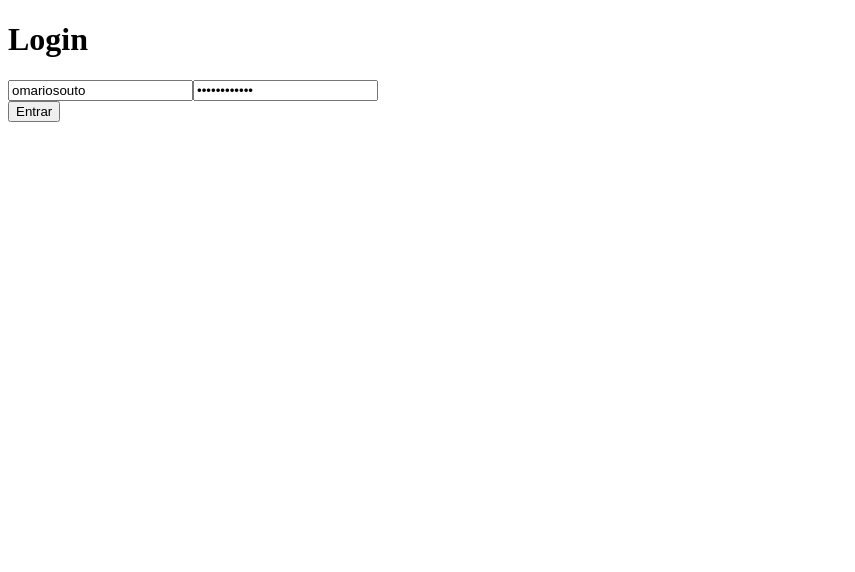
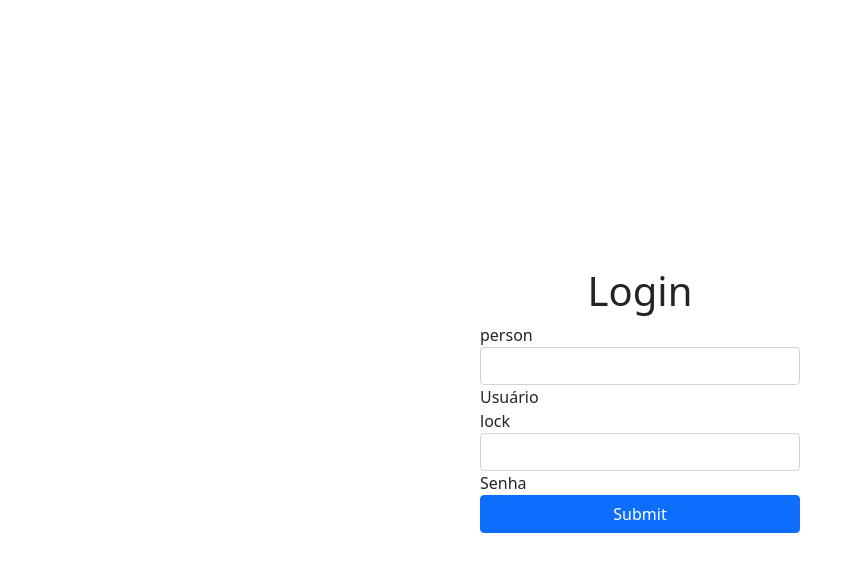
Before and after one commit to rafaeldevcode/panel-next, a Next.js app in the folder frontend/: page /login in a window 1280 px wide. Shown: the top 572 px of the page, without its empty margins (0-855 px from the left). Built offline with nearby package versions, Linux system fonts and the light colour scheme.

Commit message:
<style>: Adicionando parte frontend do painel de login

```diff
--- /dev/null
+++ b/frontend/src/pages/_app.js
@@ -0,0 +1,13 @@
+import Head from 'next/head';
+
+export default function MyApp({ Component, pageProps }) {
+    return (
+        <>
+            <Head>
+                <link rel='stylesheet' href='/assets/css/style.css' />
+                <link rel='stylesheet' href='https://fonts.googleapis.com/icon?family=Material+Icons' />
+            </Head>
+            <Component {...pageProps} />
+        </>
+    )
+}
--- a/frontend/src/pages/login/index.js
+++ b/frontend/src/pages/login/index.js
@@ -1,50 +1,3 @@
-import React from 'react';
-import { useRouter } from 'next/router';
+import LoginScreen from "../../screens/login";
 
-export default function HomeScreen() {
-  const router = useRouter();
-  const [values, setValues] = React.useState({
-    usuario: 'omariosouto',
-    senha: 'safepassword',
-  });
-
-  function handleChange(event) {
-    const fieldValue = event.target.value;
-    const fieldName = event.target.name;
-    setValues((currentValues) => {
-      return {
-        ...currentValues,
-        [fieldName]: fieldValue,
-      };
-    })
-  }
-
-  return (
-    <div>
-      <h1>Login</h1>
-      <form onSubmit={(event) => {
-        event.preventDefault();
-
-        // router.push('/auth-page-static');
-        router.push('/auth-page-ssr');
-      }}>
-        <input
-          placeholder="Usuário" name="usuario"
-          value={values.usuario} onChange={handleChange}
-        />
-        <input
-          placeholder="Senha" name="senha" type="password"
-          value={values.senha} onChange={handleChange}
-        />
-        {/* <pre>
-          {JSON.stringify(values, null, 2)}
-        </pre> */}
-        <div>
-          <button>
-            Entrar
-          </button>
-        </div>
-      </form>
-    </div>
-  );
-}
+export default LoginScreen;
--- /dev/null
+++ b/frontend/src/screens/login/index.js
@@ -0,0 +1,45 @@
+import { useRouter } from "next/router";
+import { useState } from "react";
+
+export default function LoginScreen(){
+    const router = useRouter();
+    const [values, setValues] = useState({
+      usuario: 'omariosouto',
+      senha: 'safepassword',
+    });
+
+    function handleChange(event) {
+      const fieldValue = event.target.value;
+      const fieldName = event.target.name;
+      setValues((currentValues) => {
+        return {
+          ...currentValues,
+          [fieldName]: fieldValue,
+        };
+      })
+    }
+
+    return (
+    <section className='vh-100 vw-100 d-flex flex-column justify-content-center align-items-center'>
+        <h1>Login</h1>
+
+        <form className='w-25'>
+            <div className='d-flex flex-column'>
+                <span className='material-icons-outlined'>person</span>
+                <input className='form-control' type='text' name='user' id='user'/>
+                <label htmlFor="user">Usuário</label>
+            </div>
+
+            <div className='d-flex flex-column'>
+                <span className='material-icons-outlined'>lock</span>
+                <input className='form-control' type='password' name='pass' id='pass'/>
+                <label htmlFor="pass">Senha</label>
+            </div>
+
+            <div className='d-flex flex-column'>
+                <input className='btn btn-md btn-cm-primary' type='submit' defaultValue='Logar'/>
+            </div>
+        </form>
+    </section>
+    );
+}
```
Also changed, not shown: frontend/public/assets/css/style.css (renamed from frontend/libs/css/style.css), 2 other files (tests, documents, lock files or other folders).
